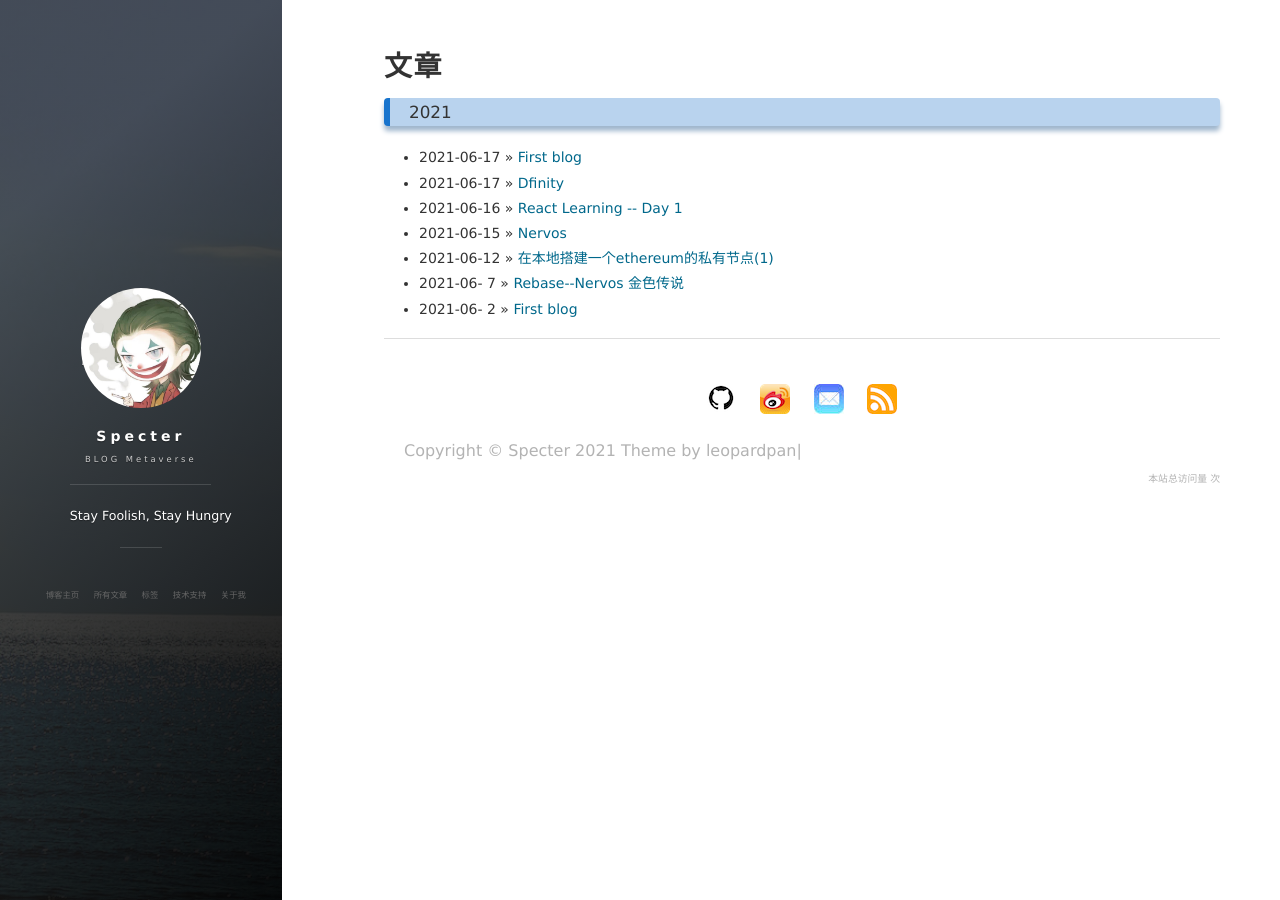
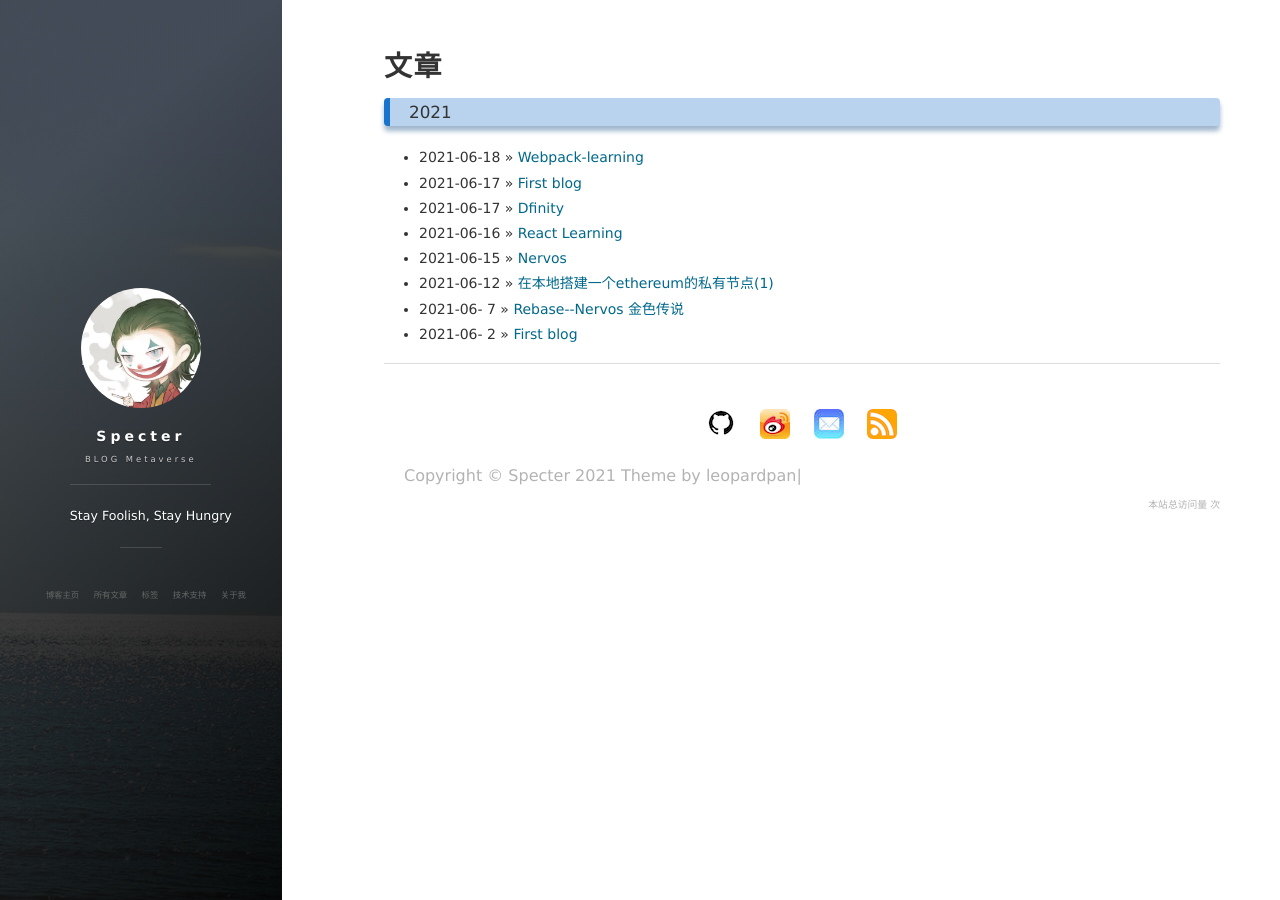
Before and after one commit to Jackieyewang/Jackieyewang.github.io, a Jekyll site: the page built from archive.html, in a window 1280 px wide. Built offline with Jekyll 4.4.1, drawn with Linux system fonts in a browser that asks for light colours; nearby versions of some CDN libraries; comment, search, counter and statistics services are not loaded.

Commit message:
font-learning including webpack&react

```diff
--- a/_posts/2021-06-16-blog_React.md
+++ b/_posts/2021-06-16-blog_React.md
@@ -1,6 +1,6 @@
 ---
 layout: post
-title: "React Learning -- Day 1"
+title: "React Learning "
 date: 2021-06-16
 description: ""
 tag: React
@@ -57,7 +57,7 @@ React 不仅仅是 js 框架本身，更是一套完整的前端开发生态体
     <p class="text">hello world!!!</p>
   </div>
 
-  ===================== 》》》》》》》》==========================
+  ====== 》》》
 
   {
     tag: 'div',
--- /dev/null
+++ b/_posts/2021-06-18-blog_Webpack.md
@@ -0,0 +1,7 @@
+---
+layout: post
+title: "Webpack-learning"
+date: 2021-06-18
+description: ""
+tag: Font-learning
+---
```
